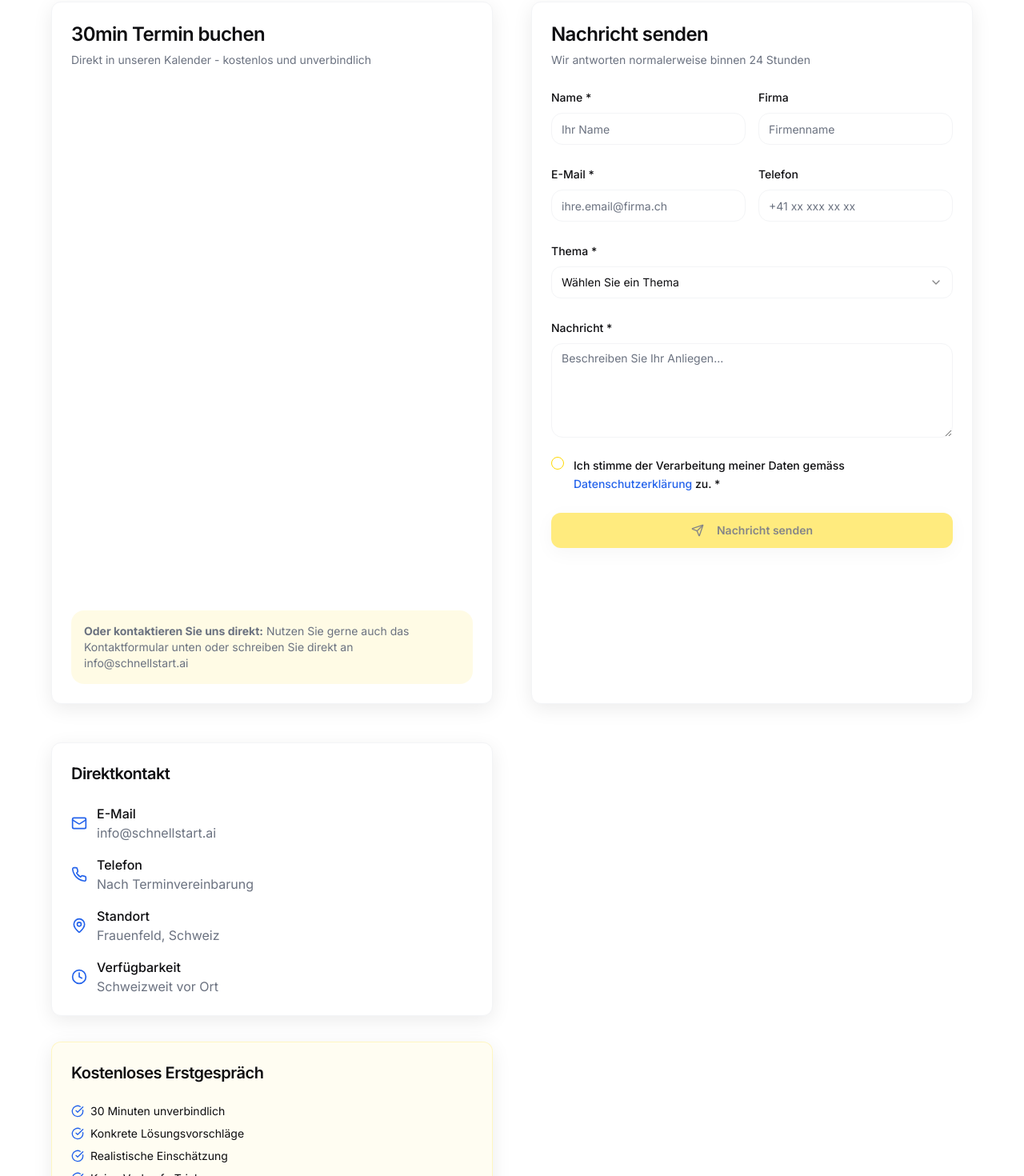
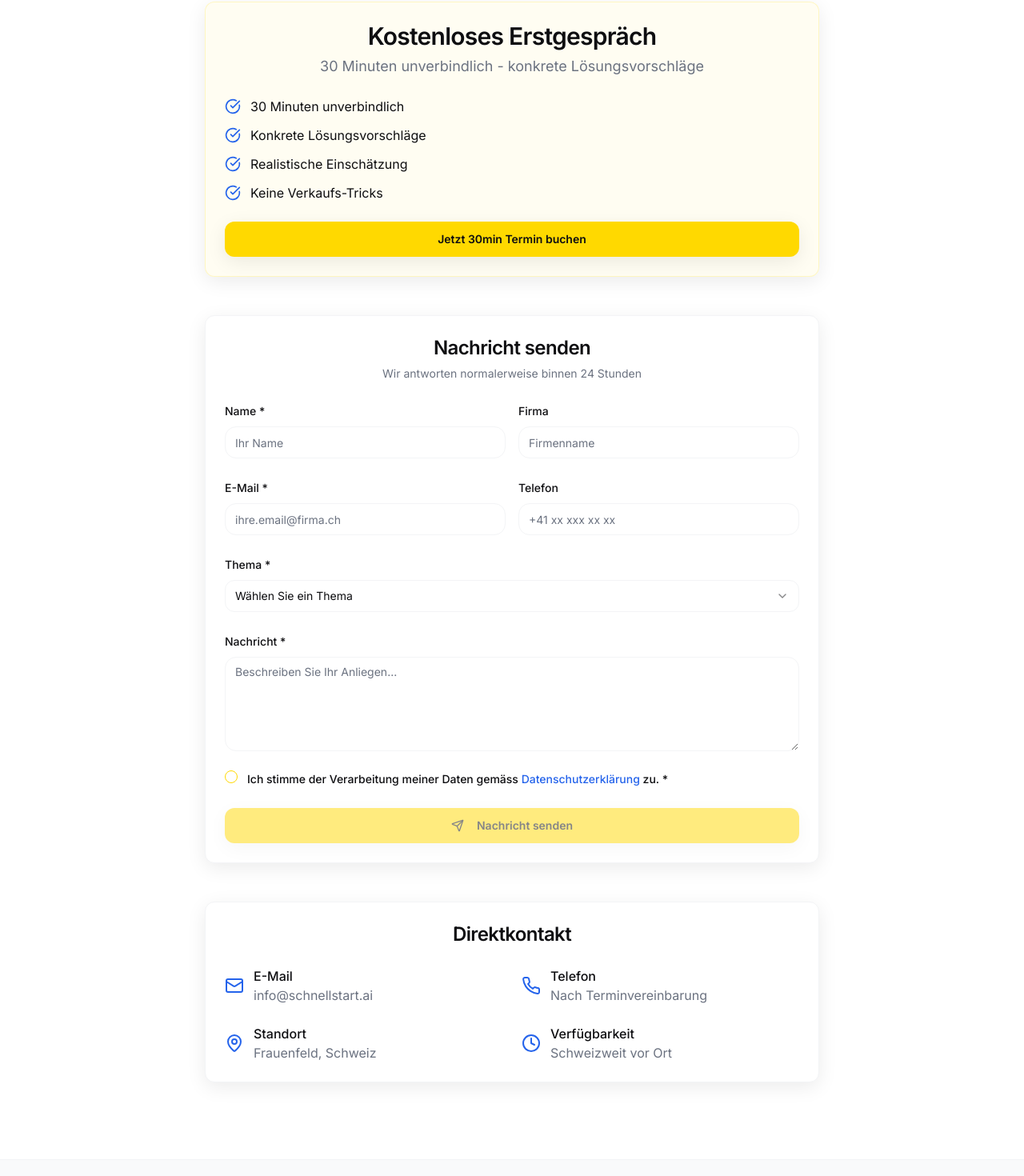
Before and after one commit to schnellstartai/schnellstartai, a React (Vite) app: page /contact in a window 1280 px wide. Shown: the part 466-1936 px from the top of the page at 80% size. Built offline with nearby package versions, Linux system fonts and the light colour scheme; the HTML template or start-up script is replaced by a standard one.

Commit message:
Refactor contact page layout

```diff
--- a/src/pages/Contact.tsx
+++ b/src/pages/Contact.tsx
@@ -114,33 +114,51 @@ const Contact = () => {
       {/* Contact Content */}
       <section className="py-16 lg:py-24">
         <div className="container mx-auto px-4 lg:px-8">
-          <div className="grid lg:grid-cols-2 gap-12 max-w-6xl mx-auto">
+          <div className="max-w-3xl mx-auto space-y-12">
 
-            {/* Calendly Booking Section */}
-            <Card>
-              <CardHeader>
-                <CardTitle className="text-2xl">30min Termin buchen</CardTitle>
-                <CardDescription>
-                  Direkt in unseren Kalender - kostenlos und unverbindlich
+            {/* Kostenloses Erstgespräch - Moved to top */}
+            <Card className="bg-brand-yellow/5 border-brand-yellow/20">
+              <CardHeader className="text-center">
+                <CardTitle className="text-3xl">Kostenloses Erstgespräch</CardTitle>
+                <CardDescription className="text-lg">
+                  30 Minuten unverbindlich - konkrete Lösungsvorschläge
                 </CardDescription>
               </CardHeader>
               <CardContent>
-                <div className="calendly-inline-widget"
-                     data-url="https://calendly.com/schnellstart-info/30min"
-                     style={{ minWidth: '320px', height: '630px' }}></div>
-                <script type="text/javascript" src="https://assets.calendly.com/assets/external/widget.js" async></script>
-
-                <div className="mt-6 p-4 bg-brand-yellow/10 rounded-lg">
-                  <p className="text-sm text-muted-foreground">
-                    <strong>Oder kontaktieren Sie uns direkt:</strong> Nutzen Sie gerne auch das Kontaktformular unten oder schreiben Sie direkt an info@schnellstart.ai
-                  </p>
-                </div>
+                <ul className="space-y-3 mb-6">
+                  <li className="flex items-start space-x-3">
+                    <CheckCircle size={20} className="text-accent mt-0.5 flex-shrink-0" />
+                    <span className="text-base">30 Minuten unverbindlich</span>
+                  </li>
+                  <li className="flex items-start space-x-3">
+                    <CheckCircle size={20} className="text-accent mt-0.5 flex-shrink-0" />
+                    <span className="text-base">Konkrete Lösungsvorschläge</span>
+                  </li>
+                  <li className="flex items-start space-x-3">
+                    <CheckCircle size={20} className="text-accent mt-0.5 flex-shrink-0" />
+                    <span className="text-base">Realistische Einschätzung</span>
+                  </li>
+                  <li className="flex items-start space-x-3">
+                    <CheckCircle size={20} className="text-accent mt-0.5 flex-shrink-0" />
+                    <span className="text-base">Keine Verkaufs-Tricks</span>
+                  </li>
+                </ul>
+                <a
+                  href="https://calendly.com/schnellstart-info/30min"
+                  target="_blank"
+                  rel="noopener noreferrer"
+                  className="block"
+                >
+                  <Button variant="brand" size="lg" className="w-full">
+                    Jetzt 30min Termin buchen
+                  </Button>
+                </a>
               </CardContent>
             </Card>
 
             {/* Contact Form */}
             <Card>
-              <CardHeader>
+              <CardHeader className="text-center">
                 <CardTitle className="text-2xl">Nachricht senden</CardTitle>
                 <CardDescription>
                   Wir antworten normalerweise binnen 24 Stunden
@@ -252,14 +270,14 @@ const Contact = () => {
             </Card>
 
             {/* Contact Info */}
-            <div className="space-y-8">
-              <Card>
-                <CardHeader>
-                  <CardTitle className="text-xl">Direktkontakt</CardTitle>
-                </CardHeader>
-                <CardContent className="space-y-4">
+            <Card>
+              <CardHeader className="text-center">
+                <CardTitle className="text-2xl">Direktkontakt</CardTitle>
+              </CardHeader>
+              <CardContent>
+                <div className="grid md:grid-cols-2 gap-6">
                   <div className="flex items-center space-x-3">
-                    <Mail className="w-5 h-5 text-accent" />
+                    <Mail className="w-6 h-6 text-accent" />
                     <div>
                       <p className="font-medium">E-Mail</p>
                        <a
@@ -272,7 +290,7 @@ const Contact = () => {
                   </div>
 
                   <div className="flex items-center space-x-3">
-                    <Phone className="w-5 h-5 text-accent" />
+                    <Phone className="w-6 h-6 text-accent" />
                     <div>
                       <p className="font-medium">Telefon</p>
                       <p className="text-muted-foreground">Nach Terminvereinbarung</p>
@@ -280,7 +298,7 @@ const Contact = () => {
                   </div>
 
                   <div className="flex items-center space-x-3">
-                    <MapPin className="w-5 h-5 text-accent" />
+                    <MapPin className="w-6 h-6 text-accent" />
                     <div>
                       <p className="font-medium">Standort</p>
                       <p className="text-muted-foreground">Frauenfeld, Schweiz</p>
@@ -288,50 +306,15 @@ const Contact = () => {
                   </div>
 
                   <div className="flex items-center space-x-3">
-                    <Clock className="w-5 h-5 text-accent" />
+                    <Clock className="w-6 h-6 text-accent" />
                     <div>
                       <p className="font-medium">Verfügbarkeit</p>
                       <p className="text-muted-foreground">Schweizweit vor Ort</p>
                     </div>
                   </div>
-                </CardContent>
-              </Card>
-
-              <Card className="bg-brand-yellow/5 border-brand-yellow/20">
-                <CardHeader>
-                  <CardTitle className="text-xl">Kostenloses Erstgespräch</CardTitle>
-                </CardHeader>
-                <CardContent>
-                  <ul className="space-y-2 text-sm mb-4">
-                    <li className="flex items-start space-x-2">
-                      <CheckCircle size={16} className="text-accent mt-0.5 flex-shrink-0" />
-                      <span>30 Minuten unverbindlich</span>
-                    </li>
-                    <li className="flex items-start space-x-2">
-                      <CheckCircle size={16} className="text-accent mt-0.5 flex-shrink-0" />
-                      <span>Konkrete Lösungsvorschläge</span>
-                    </li>
-                    <li className="flex items-start space-x-2">
-                      <CheckCircle size={16} className="text-accent mt-0.5 flex-shrink-0" />
-                      <span>Realistische Einschätzung</span>
-                    </li>
-                    <li className="flex items-start space-x-2">
-                      <CheckCircle size={16} className="text-accent mt-0.5 flex-shrink-0" />
-                      <span>Keine Verkaufs-Tricks</span>
-                    </li>
-                  </ul>
-                  <a
-                    href="https://calendly.com/schnellstart-info/30min"
-                    target="_blank"
-                    rel="noopener noreferrer"
-                  >
-                    <Button variant="brand" className="w-full">
-                      Jetzt 30min Termin buchen
-                    </Button>
-                  </a>
-                </CardContent>
-              </Card>
-            </div>
+                </div>
+              </CardContent>
+            </Card>
           </div>
         </div>
       </section>
```
